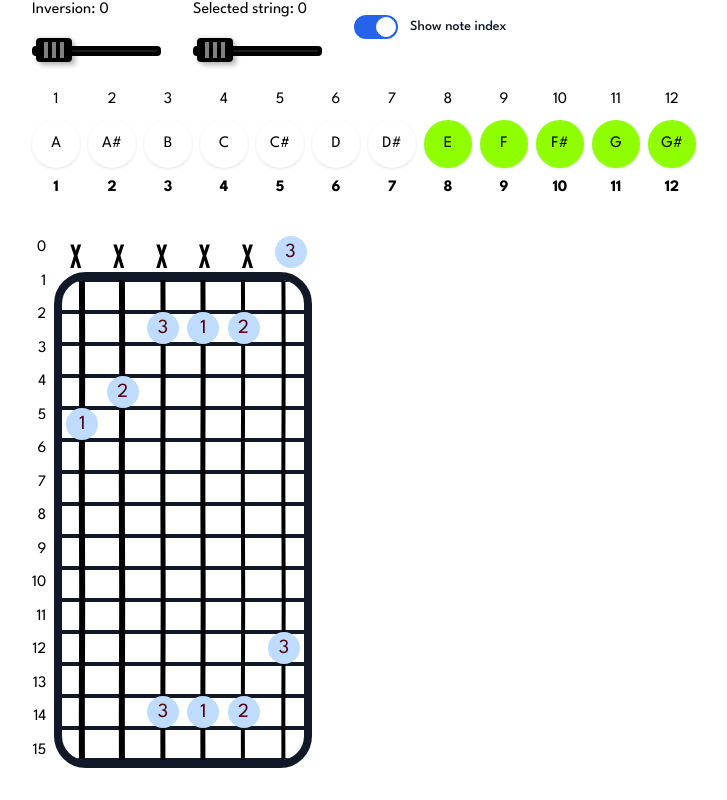
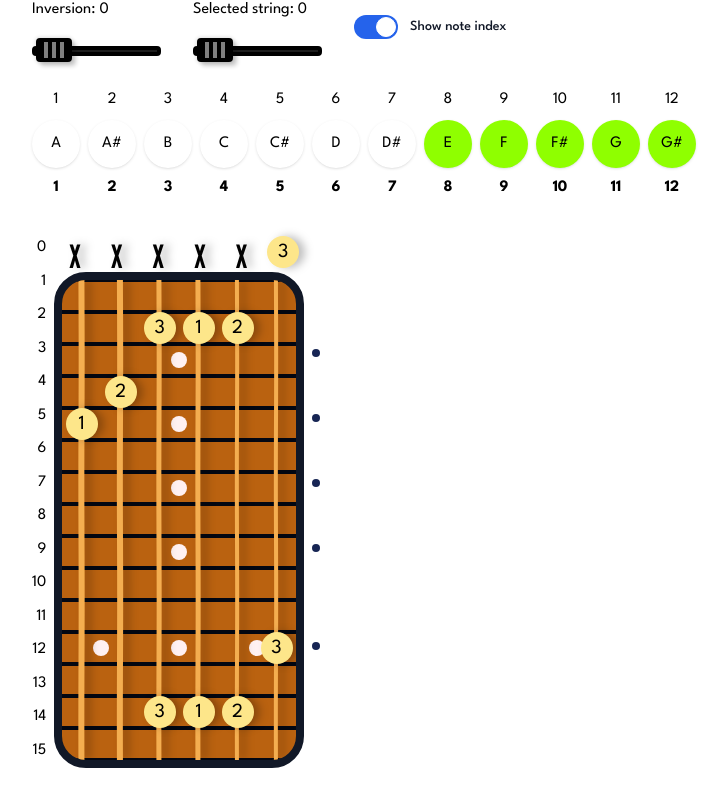
Before and after one commit to ChristianPisani/GuitarApp, a React (Vite) app in the folder GuitarApp/: page /visualization in a window 1280 px wide. Shown: the part 838-1638 px from the top of the page, without its empty margins (0-727 px from the left). Built offline with nearby package versions, Linux system fonts and the light colour scheme; no server answers; a web font is replaced by a local one.

Commit message:
Add some colors

```diff
--- a/GuitarApp/src/output.css
+++ b/GuitarApp/src/output.css
@@ -738,6 +738,10 @@ video {
   height: 4rem;
 }
 
+.h-2 {
+  height: 0.5rem;
+}
+
 .h-36 {
   height: 9rem;
 }
@@ -793,6 +797,10 @@ video {
 
 .w-16 {
   width: 4rem;
+}
+
+.w-2 {
+  width: 0.5rem;
 }
 
 .w-4 {
@@ -1119,6 +1127,26 @@ video {
   border-color: transparent;
 }
 
+.bg-\[\#BA6210\] {
+  --tw-bg-opacity: 1;
+  background-color: rgb(186 98 16 / var(--tw-bg-opacity));
+}
+
+.bg-amber-200 {
+  --tw-bg-opacity: 1;
+  background-color: rgb(253 230 138 / var(--tw-bg-opacity));
+}
+
+.bg-amber-500 {
+  --tw-bg-opacity: 1;
+  background-color: rgb(245 158 11 / var(--tw-bg-opacity));
+}
+
+.bg-amber-950 {
+  --tw-bg-opacity: 1;
+  background-color: rgb(69 26 3 / var(--tw-bg-opacity));
+}
+
 .bg-gray-100 {
   --tw-bg-opacity: 1;
   background-color: rgb(243 244 246 / var(--tw-bg-opacity));
@@ -1157,26 +1185,6 @@ video {
 .bg-primary-50 {
   --tw-bg-opacity: 1;
   background-color: hsl(var(--primary-50) / var(--tw-bg-opacity));
-}
-
-.bg-primary-600 {
-  --tw-bg-opacity: 1;
-  background-color: hsl(var(--primary-600) / var(--tw-bg-opacity));
-}
-
-.bg-secondary-200 {
-  --tw-bg-opacity: 1;
-  background-color: hsl(var(--secondary-200) / var(--tw-bg-opacity));
-}
-
-.bg-secondary-400 {
-  --tw-bg-opacity: 1;
-  background-color: hsl(var(--secondary-400) / var(--tw-bg-opacity));
-}
-
-.bg-secondary-700 {
-  --tw-bg-opacity: 1;
-  background-color: hsl(var(--secondary-700) / var(--tw-bg-opacity));
 }
 
 .bg-secondary-950 {
@@ -1188,44 +1196,14 @@ video {
   background-color: transparent;
 }
 
-.bg-secondary-50 {
-  --tw-bg-opacity: 1;
-  background-color: hsl(var(--secondary-50) / var(--tw-bg-opacity));
-}
-
-.bg-secondary-100 {
-  --tw-bg-opacity: 1;
-  background-color: hsl(var(--secondary-100) / var(--tw-bg-opacity));
-}
-
-.bg-blue-950 {
-  --tw-bg-opacity: 1;
-  background-color: rgb(23 37 84 / var(--tw-bg-opacity));
-}
-
-.bg-amber-600 {
-  --tw-bg-opacity: 1;
-  background-color: rgb(217 119 6 / var(--tw-bg-opacity));
-}
-
-.bg-amber-700 {
-  --tw-bg-opacity: 1;
-  background-color: rgb(180 83 9 / var(--tw-bg-opacity));
-}
-
-.bg-amber-800 {
-  --tw-bg-opacity: 1;
-  background-color: rgb(146 64 14 / var(--tw-bg-opacity));
-}
-
-.bg-amber-900 {
-  --tw-bg-opacity: 1;
-  background-color: rgb(120 53 15 / var(--tw-bg-opacity));
-}
-
-.bg-amber-950 {
-  --tw-bg-opacity: 1;
-  background-color: rgb(69 26 3 / var(--tw-bg-opacity));
+.bg-fuchsia-200 {
+  --tw-bg-opacity: 1;
+  background-color: rgb(245 208 254 / var(--tw-bg-opacity));
+}
+
+.bg-fuchsia-100 {
+  --tw-bg-opacity: 1;
+  background-color: rgb(250 232 255 / var(--tw-bg-opacity));
 }
 
 .bg-gradient-to-br {
@@ -1377,6 +1355,16 @@ video {
   text-transform: uppercase;
 }
 
+.text-amber-100 {
+  --tw-text-opacity: 1;
+  color: rgb(254 243 199 / var(--tw-text-opacity));
+}
+
+.text-amber-950 {
+  --tw-text-opacity: 1;
+  color: rgb(69 26 3 / var(--tw-text-opacity));
+}
+
 .text-gray-200 {
   --tw-text-opacity: 1;
   color: rgb(229 231 235 / var(--tw-text-opacity));
@@ -1404,11 +1392,6 @@ video {
 .text-primary-50 {
   --tw-text-opacity: 1;
   color: hsl(var(--primary-50) / var(--tw-text-opacity));
-}
-
-.text-primary-950 {
-  --tw-text-opacity: 1;
-  color: hsl(var(--primary-950) / var(--tw-text-opacity));
 }
 
 .text-secondary-950 {
@@ -1431,6 +1414,11 @@ video {
 .shadow-gray-900 {
   --tw-shadow-color: #111827;
   --tw-shadow: var(--tw-shadow-colored);
+}
+
+.drop-shadow-\[6px_0_4px_rgba\(0\2c 0\2c 0\2c 0\.25\)\] {
+  --tw-drop-shadow: drop-shadow(6px 0 4px rgba(0,0,0,0.25));
+  filter: var(--tw-blur) var(--tw-brightness) var(--tw-contrast) var(--tw-grayscale) var(--tw-hue-rotate) var(--tw-invert) var(--tw-saturate) var(--tw-sepia) var(--tw-drop-shadow);
 }
 
 .filter {
--- a/GuitarApp/src/ui/animated-string/animated-string.tsx
+++ b/GuitarApp/src/ui/animated-string/animated-string.tsx
@@ -39,7 +39,7 @@ export const AnimatedString: FC<{ stringIndex: number }> = ({
       context.lineTo(x, y)
     }
 
-    context.strokeStyle = 'black'
+    context.strokeStyle = '#f4ae50'
     context.lineWidth = Math.round(6 - stringIndex / 2)
     context.stroke()
   }
--- a/GuitarApp/src/ui/chord/chord.tsx
+++ b/GuitarApp/src/ui/chord/chord.tsx
@@ -157,7 +157,11 @@ const ChordNoteComponent: FC<{
   const currentChordNote = chordNotes.find(sn => sn.stringIndex === stringIndex)
 
   return (
-    <div className={'grid w-full h-full place-items-center'}>
+    <div
+      className={
+        'grid w-full h-full place-items-center drop-shadow-[6px_0_4px_rgba(0,0,0,0.25)]'
+      }
+    >
       {(!careAboutStringIndex &&
         chordNotes.some(cn => notesAreEqual(cn.note, currentNote))) ||
       stringNotesAreEqual(currentChordNote, {
@@ -165,12 +169,10 @@ const ChordNoteComponent: FC<{
         stringIndex,
       }) ? (
         <Wrapper
-          className={`select-none text-center text-xl text-inherit grid h-8 w-8 place-items-center
-            rounded-full ${
-              selected
-                ? 'bg-secondary-700 text-primary-50'
-                : 'bg-secondary-200 text-primary-950'
-            } ${!selected && onionSkinned ? 'bg-secondary-400' : ''}`}
+          className={`select-none text-center text-xl grid h-8 w-8 place-items-center rounded-full
+            ${selected ? 'bg-amber-950 text-amber-100' : 'bg-amber-200'} ${
+              !selected && onionSkinned ? 'bg-amber-500 text-amber-950' : ''
+            }`}
         >
           {showNoteIndex ? `${fingerIndex + 1}` : noteToString(currentNote)}
         </Wrapper>
@@ -250,6 +252,14 @@ export const ChordVisualizerCustomChord: FC<
     )
   )
 
+  const markedFrets: { [id: number]: boolean } = {
+    3: true,
+    5: true,
+    7: true,
+    9: true,
+    12: true,
+  }
+
   return (
     <div
       className={`inline-grid min-h-[500px] w-72 grid-cols-[auto_1fr_auto] place-items-center
@@ -311,14 +321,32 @@ export const ChordVisualizerCustomChord: FC<
         </div>
         <div
           className={`relative rounded-4xl grid auto-rows-fr h-full w-full place-items-center
-            overflow-hidden border-8 border-gray-900 z-0`}
+            overflow-hidden border-8 border-gray-900 bg-[#BA6210] z-0`}
         >
           <div className={'absolute inset-0 grid auto-rows-fr'}>
             {fretNoOpen.map(fret => (
-              <div className={'h-full w-full border-y-2 border-gray-900'} />
+              <div
+                className={
+                  'h-full w-full border-y-2 border-gray-950 flex justify-around items-center'
+                }
+              >
+                {markedFrets[fret] && fret % 12 !== 0 && (
+                  <div className={'h-4 w-4 rounded-full bg-primary-50'} />
+                )}
+                {markedFrets[fret] && fret % 12 === 0 && (
+                  <>
+                    <div className={'h-4 w-4 rounded-full bg-primary-50'} />
+                    <div className={'h-4 w-4 rounded-full bg-primary-50'} />
+                    <div className={'h-4 w-4 rounded-full bg-primary-50'} />
+                  </>
+                )}
+              </div>
             ))}
           </div>
-          <div className={'absolute inset-0 flex items-center justify-around'}>
+          <div
+            className={`absolute inset-0 flex items-center justify-around text-primary-50
+              drop-shadow-[6px_0_4px_rgba(0,0,0,0.25)]`}
+          >
             {strings.map((fret, stringIndex) => (
               <AnimatedString stringIndex={stringIndex} />
             ))}
@@ -374,6 +402,14 @@ export const ChordVisualizerCustomChord: FC<
           ))}
         </div>
       </div>
+
+      <div className={'grid h-full items-center text-end py-2'}>
+        {frets.map(fret => (
+          <div
+            className={`h-2 w-2 rounded-full ${!!markedFrets[fret] ? 'bg-secondary-950' : ''}`}
+          ></div>
+        ))}
+      </div>
     </div>
   )
 }
```
